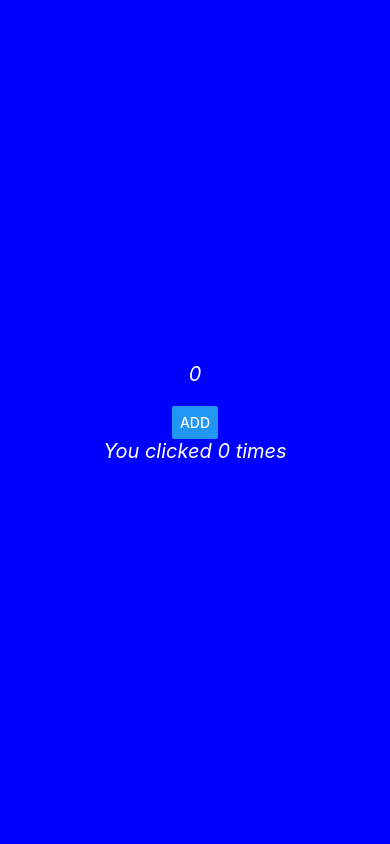
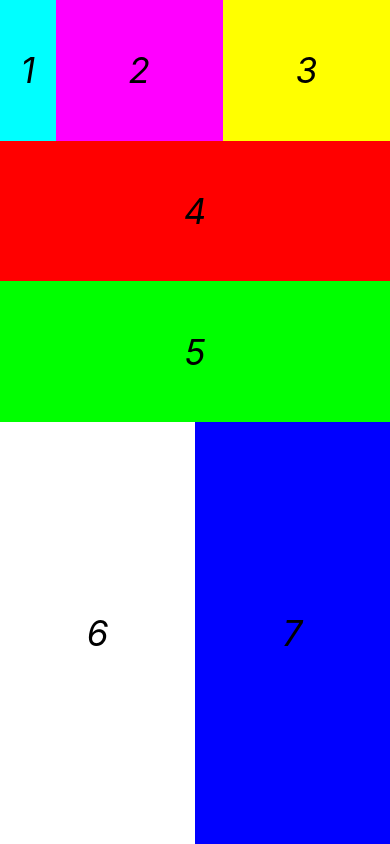
Before and after one commit to ivaylo-nikolov5/React-Native_Apps, a React Native app in the folder demo2/: screen / in a window 390 px wide. Built offline with nearby package versions, Linux system fonts and the light colour scheme.

Commit message:
Responsive UI with flexbox

```diff
--- a/demo2/App.jsx
+++ b/demo2/App.jsx
@@ -7,56 +7,173 @@
 } from 'react-native';
 
 const App = () => {
-  // const [name, setName] = useState("Ivo");
-  // const [session, setSession] = useState({number: 6, title: "state"});
-  // const [current, setCurrent] = useState(true);
-
-  // const onClickHandler = () => {
-  //   setName("Programming with Ivo");
-  //   setSession({number: 7, title: "Style"});
-  //   setCurrent(false);
-  // }
-
-  const [count, setCount] = useState(0);
-  const [timesClicked, setTimesClicked] = useState(0);
-
-  const increment = () => {
-    setCount(count + 5);
-    setTimesClicked(timesClicked + 1);
-  };
-
   return (
     <View style={styles.body}>
+      <View style={styles.row1}>
+        <View style={styles.view1}>
+          <Text style={styles.text}>1</Text>
+        </View>
 
-      {/* <Text style={styles.text}>{name}</Text>
-      <Text style={styles.text}>This is session number {session.number} and about {session.title}</Text>
-      <Text style={styles.text}>{current ? "current session" : "next session"}</Text>
-      <Button
-        title="Update State"
-        onPress={onClickHandler}
-      ></Button> */}
-      <Text style={styles.text}>{count}</Text>
-      <Button title="ADD" onPress={increment}></Button>
-      <Text style={styles.text}>You clicked {timesClicked} times</Text>
+        <View style={styles.view2}>
+          <Text style={styles.text}>2</Text>
+        </View>
+
+        <View style={styles.view3}>
+          <Text style={styles.text}>3</Text>
+        </View>
+      </View>
+
+      <View style={styles.row2}>
+        <View style={styles.view4}>
+          <Text style={styles.text}>4</Text>
+        </View>
+
+        <View style={styles.view5}>
+          <Text style={styles.text}>5</Text>
+        </View>
+      </View>
+
+      <View style={styles.row3}>
+        <View style={styles.view6}>
+          <Text style={styles.text}>6</Text>
+        </View>
+
+        <View style={styles.view7}>
+          <Text style={styles.text}>7</Text>
+        </View>
+      </View>
+
+
+
+      {/* <View style={styles.view1}>
+        <Text style={styles.text}>1</Text>
+      </View>
+
+      <View style={styles.view2}>
+        <Text style={styles.text}>2</Text>
+      </View>
+
+      <View style={styles.view3}>
+        <Text style={styles.text}>3</Text>
+      </View> */}
     </View>
   );
 }
 
 const styles = StyleSheet.create({
    body: {
-    flex: 1,
+    display: "flex",
+    width: "100%",
+    height: "100%",
+    flexDirection: "column",
     backgroundColor: "#0000ff",
     alignItems: "center",
-    justifyContent: "center"
+    justifyContent: "center",
+    alignItems: "center"
    },
 
+   row1: {
+    width: "100%",
+    flex: 1,
+    flexDirection: "row",
+    justifyContent: "center",
+    alignContent: "center",
+   },
+
+   row2: {
+    width: "100%",
+    flex: 2,
+    flexDirection: "column",
+    justifyContent: "center",
+    alignContent: "center",
+   },
+
+   row3: {
+    width: "100%",
+    flex: 3,
+    flexDirection: "row",
+    justifyContent: "center",
+    alignContent: "center",
+   },
+
+   view1: {
+    flex: 1,
+    justifyContent: "center",
+    alignItems: "center",
+    backgroundColor: "#00ffff",
+   },
+
+   view2: {
+    flex: 3,
+    justifyContent: "center",
+    alignItems: "center",
+    backgroundColor: "#ff00ff",
+   },
+
+   view3: {
+    flex: 3,
+    justifyContent: "center",
+    alignItems: "center",
+    backgroundColor: "#ffff00",
+   },
+
+   view4: {
+    flex: 1,
+    justifyContent: "center",
+    alignItems: "center",
+    backgroundColor: "#ff0000",
+   },
+
+   view5: {
+    flex: 1,
+    justifyContent: "center",
+    alignItems: "center",
+    backgroundColor: "#00ff00",
+   },
+
+   view6: {
+    flex: 1,
+    justifyContent: "center",
+    alignItems: "center",
+    backgroundColor: "#ffffff",
+   },
+
+   view7: {
+    flex: 1,
+    justifyContent: "center",
+    alignItems: "center",
+    backgroundColor: "#0000ff",
+   },
+
+  //  view1: {
+  //   width: 100,
+  //   height: 100,
+  //   backgroundColor: "#00ffff",
+  //   justifyContent: "center",
+  //   alignItems: "center"
+  //  },
+
+  //  view2: {
+  //   width: 100,
+  //   height: 100,
+  //   backgroundColor: "#ff0000",
+  //   justifyContent: "center",
+  //   alignItems: "center"
+  //  },
+
+  //  view3: {
+  //   width: 100,
+  //   height: 100,
+  //   backgroundColor: "#ffff00",
+  //   justifyContent: "center",
+  //   alignItems: "center"
+  //  },
+
    text: {
-    color: "#fff",
-    fontSize: 20,
+    color: "#000",
+    fontSize: 35,
     fontStyle: "italic",
-    marginBottom: 20,
-
-   }
+   },
 });
 
 export default App;
```
